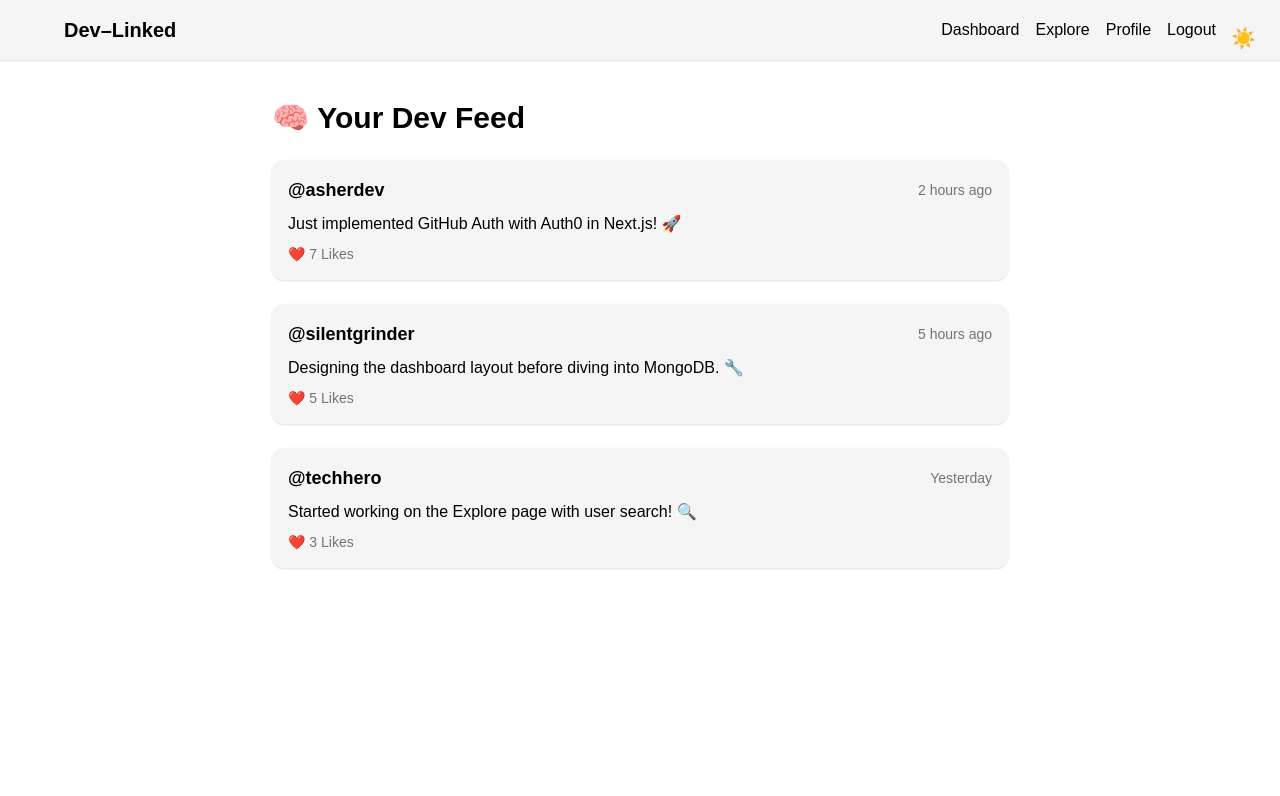
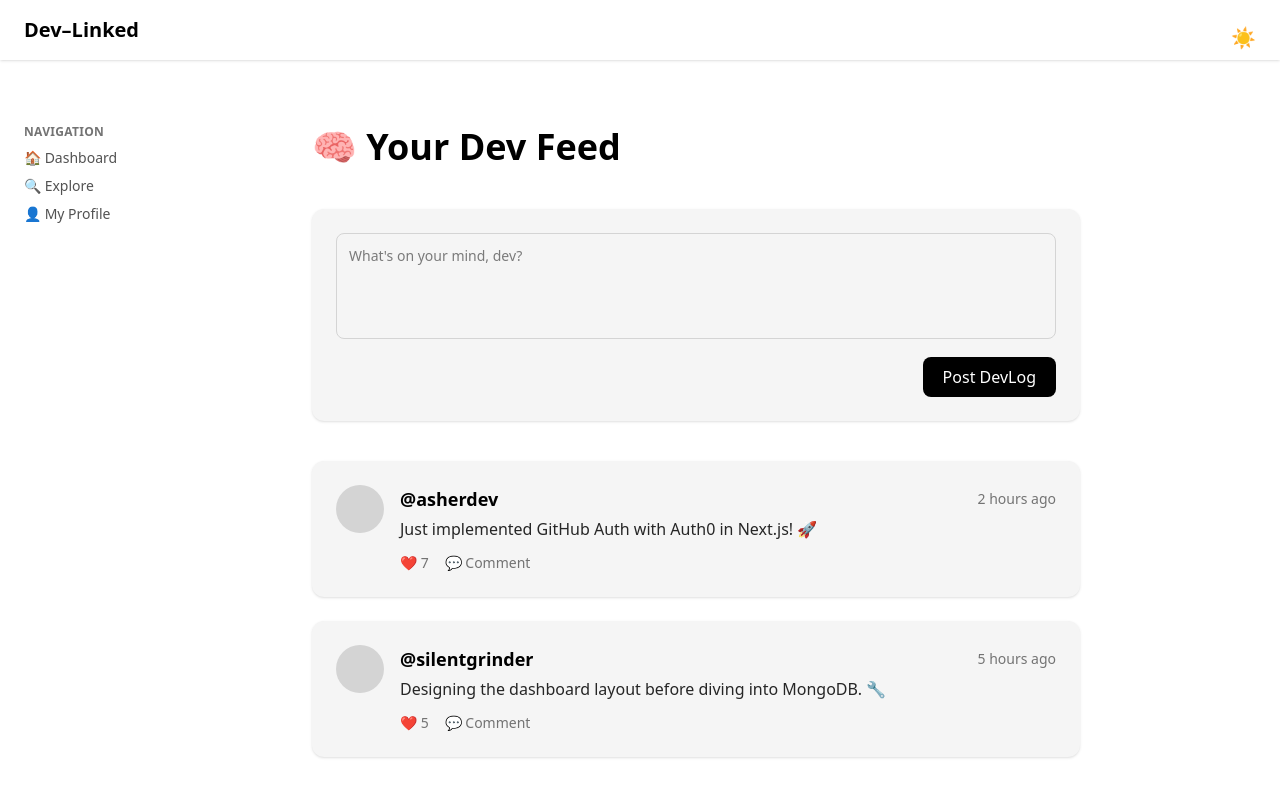
Before and after one commit to AsherDoesTechs/Dev-Linked, a Next.js app: page /dashboard in a window 1280 px wide. Shown: the top 796 px of the page. Built offline with nearby package versions, Linux system fonts and the light colour scheme; no server answers.

Commit message:
Adding more styles

```diff
--- a/package.json
+++ b/package.json
@@ -12,6 +12,7 @@
     "@auth0/nextjs-auth0": "^4.7.0",
     "dotenv": "^16.5.0",
     "framer-motion": "^12.18.1",
+    "highlight.js": "^11.11.1",
     "jsonwebtoken": "^9.0.2",
     "lucide-react": "^0.519.0",
     "mongoose": "^8.16.0",
@@ -19,6 +20,8 @@
     "next-themes": "^0.4.6",
     "react": "^19.0.0",
     "react-dom": "^19.0.0",
+    "react-markdown": "^10.1.0",
+    "rehype-highlight": "^7.0.2",
     "swr": "^2.3.3",
     "three": "^0.177.0",
     "vanta": "^0.5.24"
--- a/src/app/components/Navbar.tsx
+++ b/src/app/components/Navbar.tsx
@@ -1,19 +1,70 @@
+"use client";
+
 import Link from "next/link";
+import { useState, useRef, useEffect } from "react";
+import useUser from "@/app/lib/useUser";
 
 export default function NavBar() {
+  const { user } = useUser();
+  const [open, setOpen] = useState(false);
+  const dropdownRef = useRef<HTMLDivElement | null>(null);
+
+  useEffect(() => {
+    const handleClickOutside = (e: MouseEvent) => {
+      if (
+        dropdownRef.current &&
+        !dropdownRef.current.contains(e.target as Node)
+      ) {
+        setOpen(false);
+      }
+    };
+    document.addEventListener("mousedown", handleClickOutside);
+    return () => document.removeEventListener("mousedown", handleClickOutside);
+  }, []);
+
   return (
-    <nav className="bg-neutral-100 dark:bg-neutral-900 py-4 px-6 shadow">
-      <div className="flex justify-between items-center max-w-6xl mx-auto">
-        <Link href="/" className="font-bold text-xl">
-          Dev–Linked
-        </Link>
-        <div className="space-x-4">
-          <Link href="/dashboard">Dashboard</Link>
-          <Link href="/explore">Explore</Link>
-          <Link href="/profile">Profile</Link>
-          <a href="/api/auth/logout">Logout</a>
+    <nav className="w-full px-6 py-4 flex justify-between items-center bg-white dark:bg-neutral-950 shadow">
+      <Link href="/" className="text-xl font-bold text-black dark:text-white">
+        Dev–Linked
+      </Link>
+
+      {/* User Avatar / Dropdown */}
+      {user && (
+        <div className="relative" ref={dropdownRef}>
+          <button
+            onClick={() => setOpen(!open)}
+            className="flex items-center gap-2 focus:outline-none"
+          >
+            <div className="w-10 h-10 rounded-full bg-neutral-300 dark:bg-neutral-700" />
+            <span className="hidden md:inline text-sm font-medium text-neutral-800 dark:text-neutral-200">
+              {user.name || "Dev"}
+            </span>
+          </button>
+
+          {open && (
+            <div className="absolute right-0 mt-2 w-48 bg-white dark:bg-neutral-900 border border-neutral-200 dark:border-neutral-700 rounded-lg shadow-lg z-50">
+              <Link
+                href={`/profile/${user.username || "you"}`}
+                className="block px-4 py-2 text-sm hover:bg-neutral-100 dark:hover:bg-neutral-800"
+              >
+                👤 Profile
+              </Link>
+              <Link
+                href="/dashboard"
+                className="block px-4 py-2 text-sm hover:bg-neutral-100 dark:hover:bg-neutral-800"
+              >
+                🧠 Dashboard
+              </Link>
+              <a
+                href="/api/auth/logout"
+                className="block px-4 py-2 text-sm hover:bg-red-100 dark:hover:bg-red-800 text-red-600 dark:text-red-400"
+              >
+                🚪 Logout
+              </a>
+            </div>
+          )}
         </div>
-      </div>
+      )}
     </nav>
   );
 }
--- a/src/app/components/PostCard.tsx
+++ b/src/app/components/PostCard.tsx
@@ -1,24 +1,35 @@
-interface Post {
+interface PostCardProps {
+  post: {
     id: string;
     username: string;
     content: string;
     timestamp: string;
     likes: number;
-}
-
-interface PostCardProps {
-  post: Post;
+  };
 }
 
 export default function PostCard({ post }: PostCardProps) {
   return (
-    <div className="bg-neutral-100 dark:bg-neutral-900 rounded-xl p-4 mb-6 shadow">
-      <div className="flex justify-between items-center mb-2">
+    <div className="bg-neutral-100 dark:bg-neutral-900 rounded-xl p-6 shadow flex gap-4">
+      {/* Avatar */}
+      <div className="w-12 h-12 rounded-full bg-neutral-300 dark:bg-neutral-700" />
+
+      {/* Post Content */}
+      <div className="flex-1">
+        <div className="flex justify-between items-center mb-1">
           <strong className="text-lg">@{post.username}</strong>
           <span className="text-sm text-neutral-500">{post.timestamp}</span>
         </div>
-      <p className="text-base">{post.content}</p>
-      <div className="text-sm text-neutral-500 mt-2">❤️ {post.likes} Likes</div>
+        <p className="text-base text-neutral-800 dark:text-neutral-200">
+          {post.content}
+        </p>
+
+        {/* Actions */}
+        <div className="flex space-x-4 text-neutral-500 text-sm mt-3">
+          <button className="hover:text-red-600">❤️ {post.likes}</button>
+          <button className="hover:text-blue-600">💬 Comment</button>
+        </div>
+      </div>
     </div>
   );
 }
--- /dev/null
+++ b/src/app/components/Sidebar.tsx
@@ -0,0 +1,39 @@
+export default function Sidebar() {
+  return (
+    <aside className="hidden lg:block w-64 pr-6 text-sm text-neutral-600 dark:text-neutral-400">
+      <div className="sticky top-24 space-y-4">
+        <div>
+          <h2 className="text-xs uppercase font-semibold tracking-wide mb-2 text-neutral-500">
+            Navigation
+          </h2>
+          <ul className="space-y-2">
+            <li>
+              <a
+                href="/dashboard"
+                className="hover:text-black dark:hover:text-white"
+              >
+                🏠 Dashboard
+              </a>
+            </li>
+            <li>
+              <a
+                href="/explore"
+                className="hover:text-black dark:hover:text-white"
+              >
+                🔍 Explore
+              </a>
+            </li>
+            <li>
+              <a
+                href="/profile/you"
+                className="hover:text-black dark:hover:text-white"
+              >
+                👤 My Profile
+              </a>
+            </li>
+          </ul>
+        </div>
+      </div>
+    </aside>
+  );
+}
--- a/src/app/dashboard/page.tsx
+++ b/src/app/dashboard/page.tsx
@@ -1,9 +1,15 @@
+"use client";
+
+import { useState } from "react";
+import { motion } from "framer-motion";
 import NavBar from "@/app/components/Navbar";
 import PostCard from "@/app/components/PostCard";
+import Sidebar from "@/app/components/Sidebar";
+import useUser from "@/app/lib/useUser";
 
 export default function DashboardPage() {
-  // 🧪 Dummy post data (replace with real MongoDB data later)
-  const posts = [
+  const { user } = useUser(); // ✅ get user from hook
+  const [posts, setPosts] = useState([
     {
       id: "1",
       username: "asherdev",
@@ -18,32 +24,109 @@ export default function DashboardPage() {
       timestamp: "5 hours ago",
       likes: 5,
     },
-    {
-      id: "3",
-      username: "techhero",
-      content: "Started working on the Explore page with user search! 🔍",
-      timestamp: "Yesterday",
-      likes: 3,
-    },
-  ];
+  ]);
+
+  const [newPost, setNewPost] = useState("");
+
+  const handlePost = () => {
+    if (!newPost.trim()) return;
+    setPosts([
+      {
+        id: Date.now().toString(),
+        username: user?.username || "you",
+        content: newPost,
+        timestamp: "Just now",
+        likes: 0,
+      },
+      ...posts,
+    ]);
+    setNewPost("");
+  };
 
   return (
-    <main className="min-h-screen bg-white dark:bg-neutral-950 text-black dark:text-white">
+    <main className="min-h-screen bg-white dark:bg-neutral-950 text-black dark:text-white font-sans transition-colors duration-300">
       <NavBar />
 
-      <section className="max-w-3xl mx-auto px-4 py-10">
-        <h1 className="text-3xl font-bold mb-6">🧠 Your Dev Feed</h1>
+      <section className="max-w-7xl mx-auto flex gap-8 px-6 py-16">
+        {/* Sidebar */}
+        <Sidebar />
 
-        {/* 🔥 DevLog Feed */}
-        {posts.map((post) => (
-          <PostCard key={post.id} post={post} />
-        ))}
+        {/* Main Feed Area */}
+        <div className="flex-1 max-w-3xl">
+          <motion.h1
+            className="text-4xl font-bold mb-10 leading-tight"
+            initial={{ opacity: 0, y: -20 }}
+            animate={{ opacity: 1, y: 0 }}
+            transition={{ duration: 0.5 }}
+          >
+            🧠 Your Dev Feed
+          </motion.h1>
 
-        {posts.length === 0 && (
-          <p className="text-neutral-500 mt-6 text-center">
-            No posts yet. Follow some devs or write your first DevLog!
-          </p>
-        )}
+          {/* 👤 User Mini Profile */}
+          {user && (
+            <motion.div
+              className="bg-neutral-100 dark:bg-neutral-900 p-6 rounded-xl shadow mb-10 flex items-center gap-4"
+              initial={{ opacity: 0 }}
+              animate={{ opacity: 1 }}
+              transition={{ delay: 0.2 }}
+            >
+              <div className="w-16 h-16 rounded-full bg-neutral-300 dark:bg-neutral-700" />
+              <div>
+                <h2 className="text-xl font-bold">
+                  {user.name || "Developer"}
+                </h2>
+                <p className="text-neutral-600 dark:text-neutral-400 text-sm">
+                  @{user.username || "you"} • DevLog Explorer
+                </p>
+              </div>
+            </motion.div>
+          )}
+
+          {/* DevLog Composer */}
+          <motion.div
+            className="bg-neutral-100 dark:bg-neutral-900 p-6 rounded-xl shadow mb-10"
+            initial={{ opacity: 0 }}
+            animate={{ opacity: 1 }}
+            transition={{ delay: 0.3, duration: 0.5 }}
+          >
+            <textarea
+              value={newPost}
+              onChange={(e) => setNewPost(e.target.value)}
+              placeholder="What's on your mind, dev?"
+              rows={4}
+              className="w-full bg-transparent border border-neutral-300 dark:border-neutral-700 rounded-lg p-3 text-sm resize-none focus:outline-none focus:ring-2 focus:ring-blue-500"
+            />
+            <div className="text-right mt-3">
+              <button
+                onClick={handlePost}
+                className="bg-black text-white dark:bg-white dark:text-black px-5 py-2 rounded-lg font-medium hover:opacity-90 transition"
+              >
+                Post DevLog
+              </button>
+            </div>
+          </motion.div>
+
+          {/* Feed */}
+          <motion.div
+            className="space-y-6"
+            initial={{ opacity: 0 }}
+            animate={{ opacity: 1 }}
+            transition={{ delay: 0.4, duration: 0.5 }}
+          >
+            {posts.length > 0 ? (
+              posts.map((post) => <PostCard key={post.id} post={post} />)
+            ) : (
+              <div className="text-center py-16">
+                <p className="text-neutral-500 text-lg mb-4">
+                  No posts yet. Follow some devs or write your first DevLog!
+                </p>
+                <button className="bg-black text-white dark:bg-white dark:text-black px-6 py-3 rounded-lg font-semibold hover:opacity-90 transition">
+                  Explore Devs
+                </button>
+              </div>
+            )}
+          </motion.div>
+        </div>
       </section>
     </main>
   );
--- a/src/app/styles/globals.css
+++ b/src/app/styles/globals.css
@@ -2,6 +2,7 @@
 @tailwind base;
 @tailwind components;
 @tailwind utilities;
+@import 'highlight.js/styles/github-dark.css'
 
 @layer base {
   html {
```
Also changed, not shown: 1 other file (tests, documents, lock files or other folders). Lines whose indentation alone changed are shown as unchanged.
